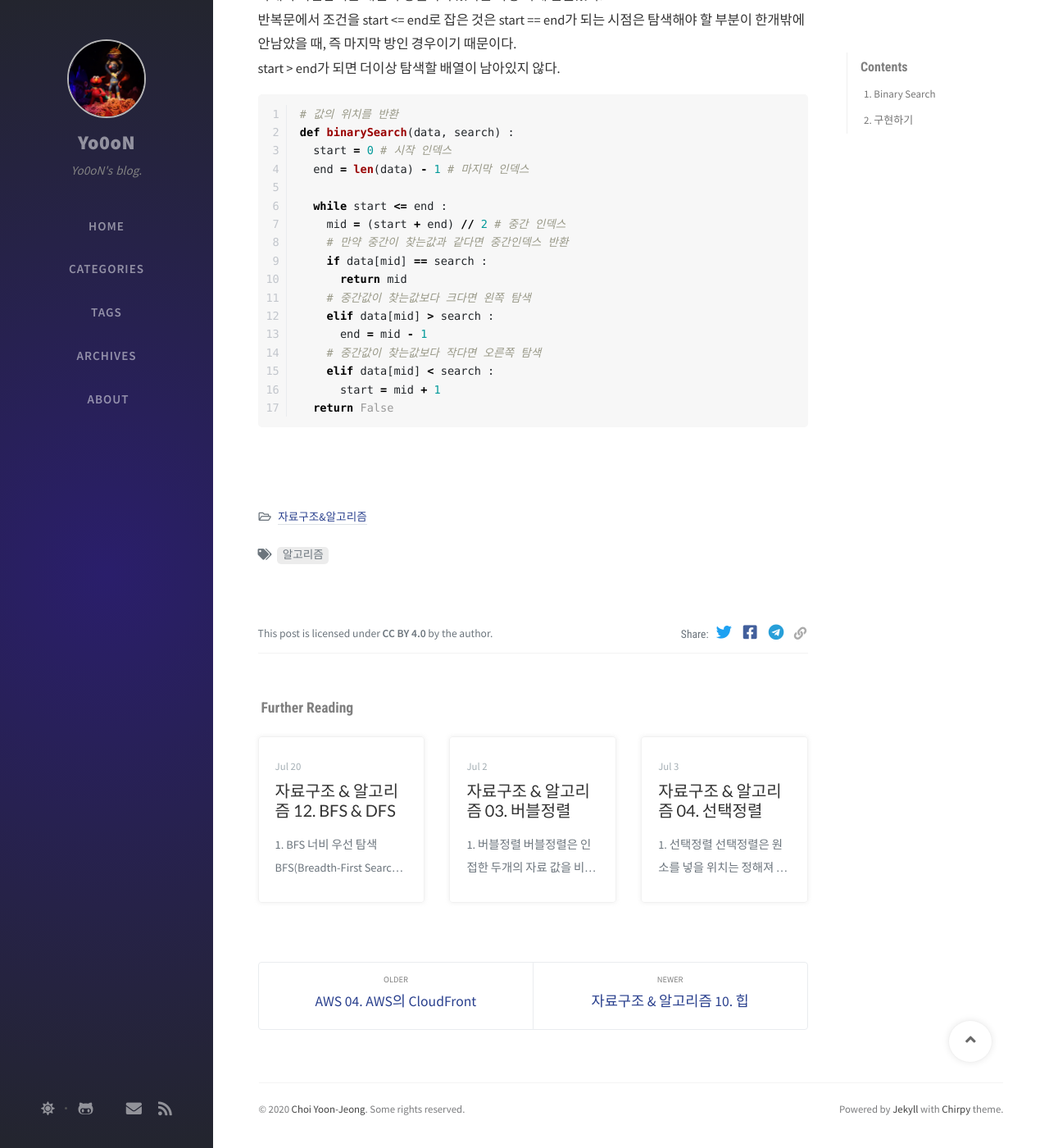
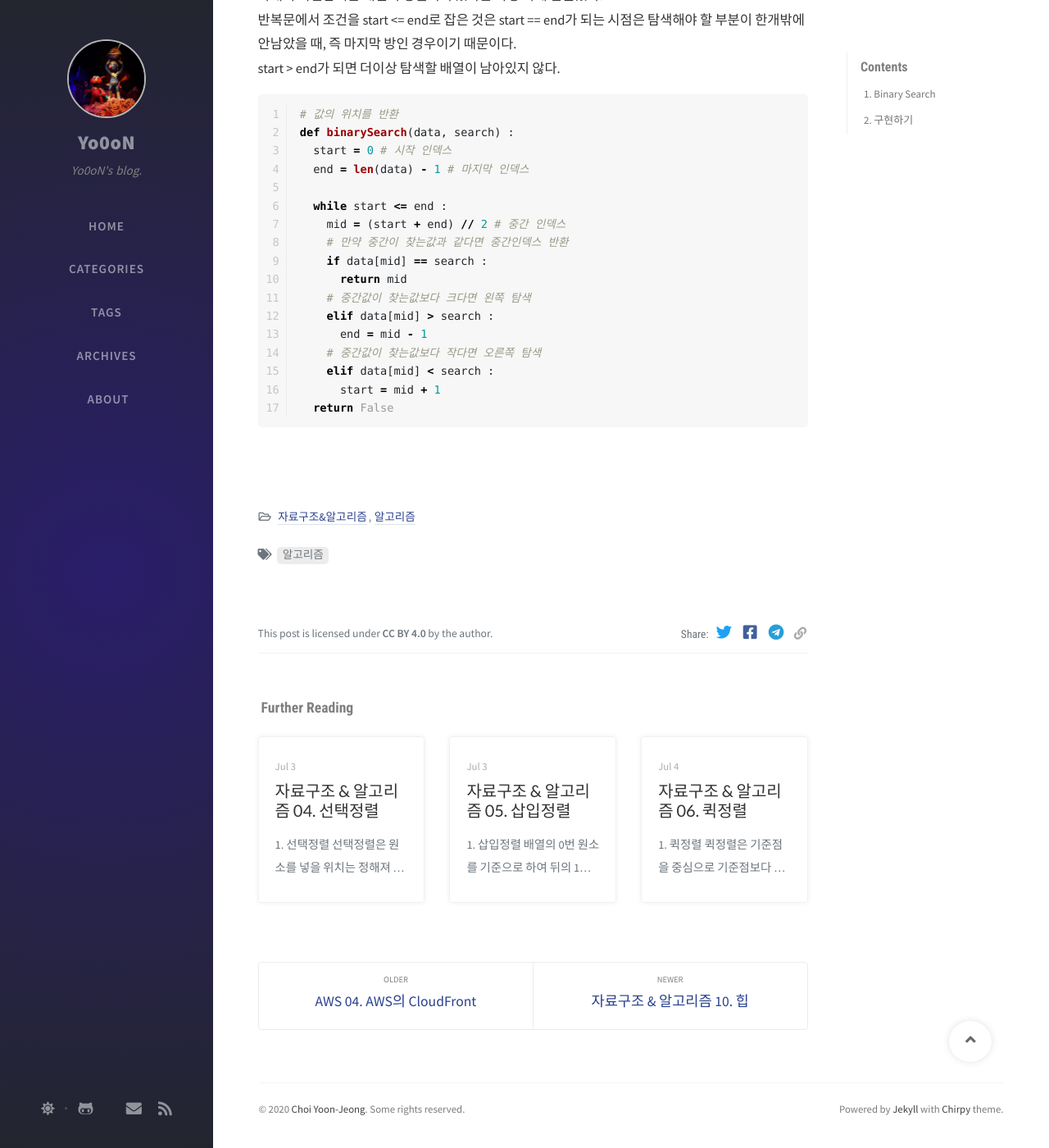
Before and after one commit to Yo0oN/Yo0oN.github.io, a Jekyll site: the page built from _posts/2020-07-14-알고리즘06.이분탐색.md, in a window 1280 px wide and 1400 px high, scrolled down 1061 px. Shown: the whole window at 82% size. Built offline with Jekyll 4.4.1, drawn with Linux system fonts in a browser that asks for light colours; nearby versions of some CDN libraries; comment, search, counter and statistics services are not loaded.

Commit message:
Update 2020-07-14-알고리즘06.이분탐색.md

```diff
--- a/_posts/2020-07-14-알고리즘06.이분탐색.md
+++ b/_posts/2020-07-14-알고리즘06.이분탐색.md
@@ -2,7 +2,7 @@
 title: 자료구조 & 알고리즘 09. Binary Search
 modified: 2020-07-14
 author: Yo0oN
-categories: 자료구조&알고리즘
+categories: [자료구조&알고리즘, 알고리즘]
 tags: [알고리즘]
 math: true
 ---
```
